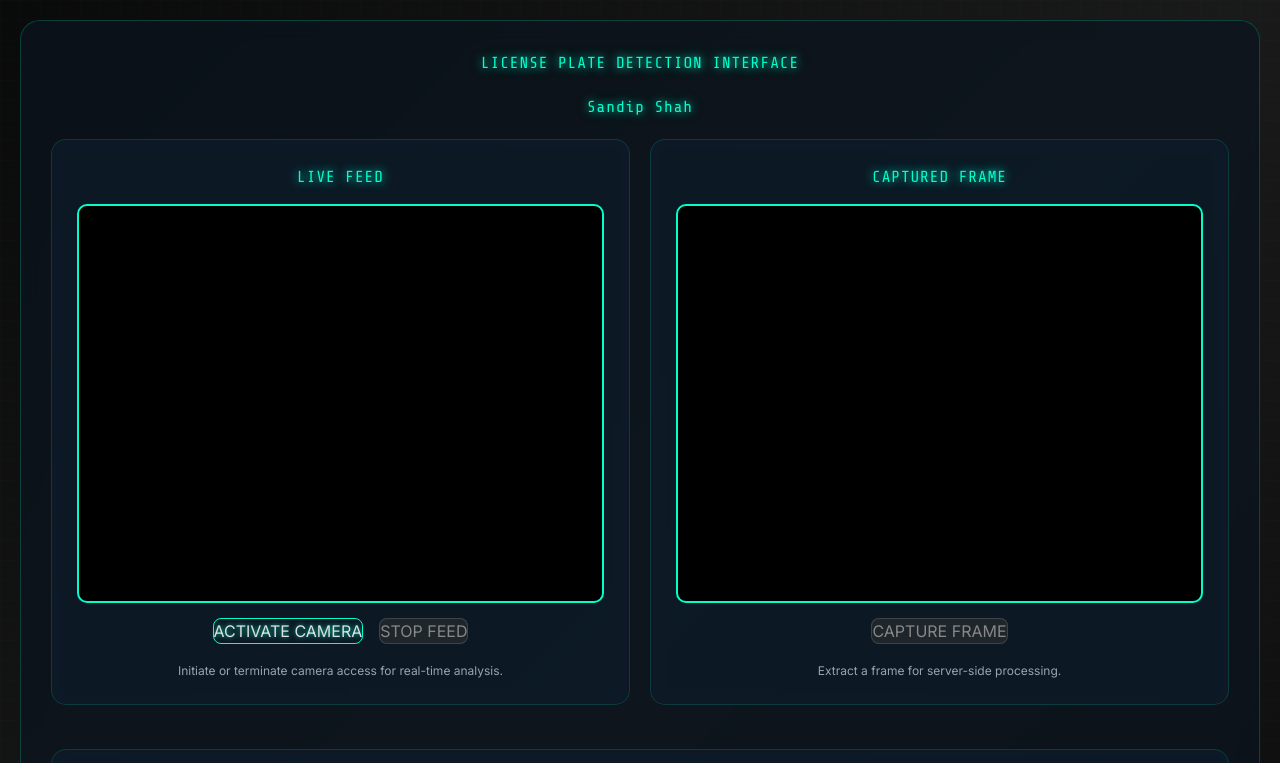
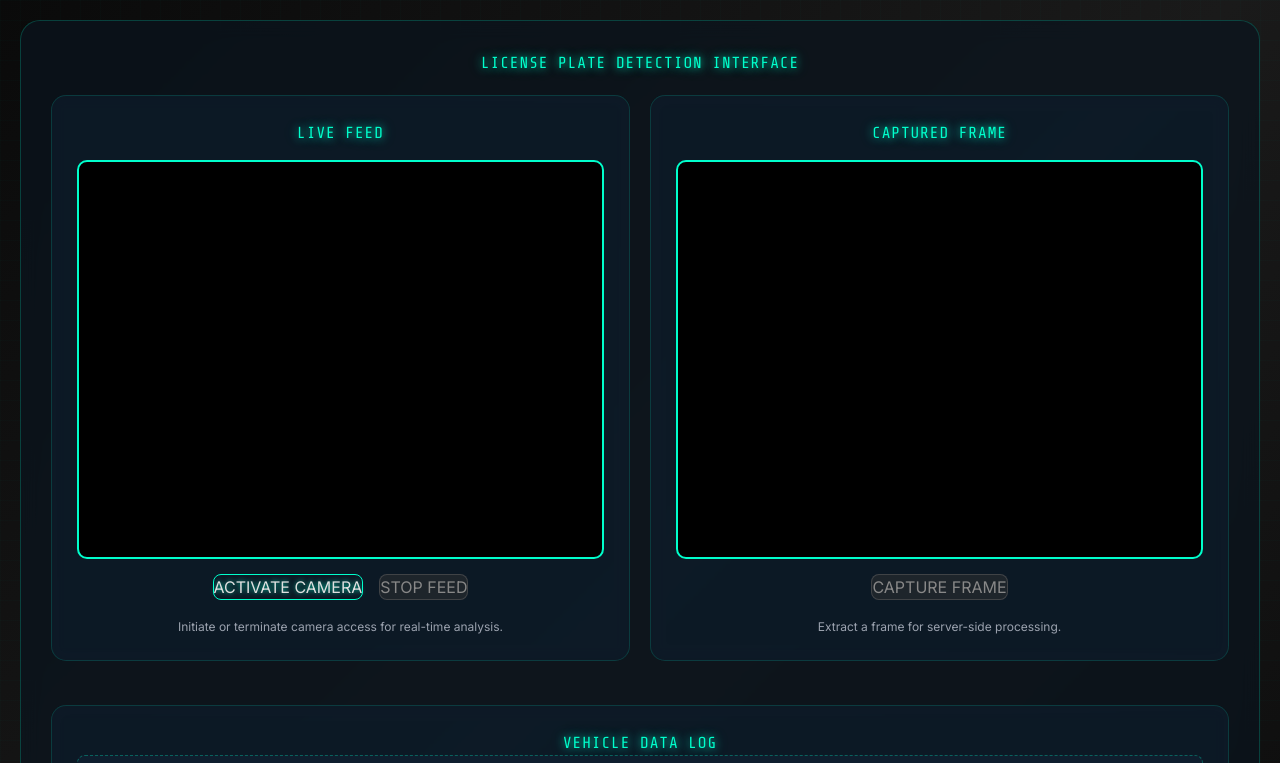
Before and after one commit to Sand33pshah/Licence_Plate_Detection, a plain HTML site: page index.html in a window 1280 px wide. Shown: the top 763 px of the page. Drawn offline with nearby package versions, Linux system fonts and the light colour scheme.

Commit message:
Checking the git status

```diff
--- a/index.html
+++ b/index.html
@@ -16,7 +16,6 @@
     <h1 class="text-center">
       LICENSE PLATE DETECTION INTERFACE
     </h1>
-    <h2>Sandip Shah</h2>
 
     <div id="messageBox" class="message-box" role="alert">
       <p id="messageText"></p>
```
